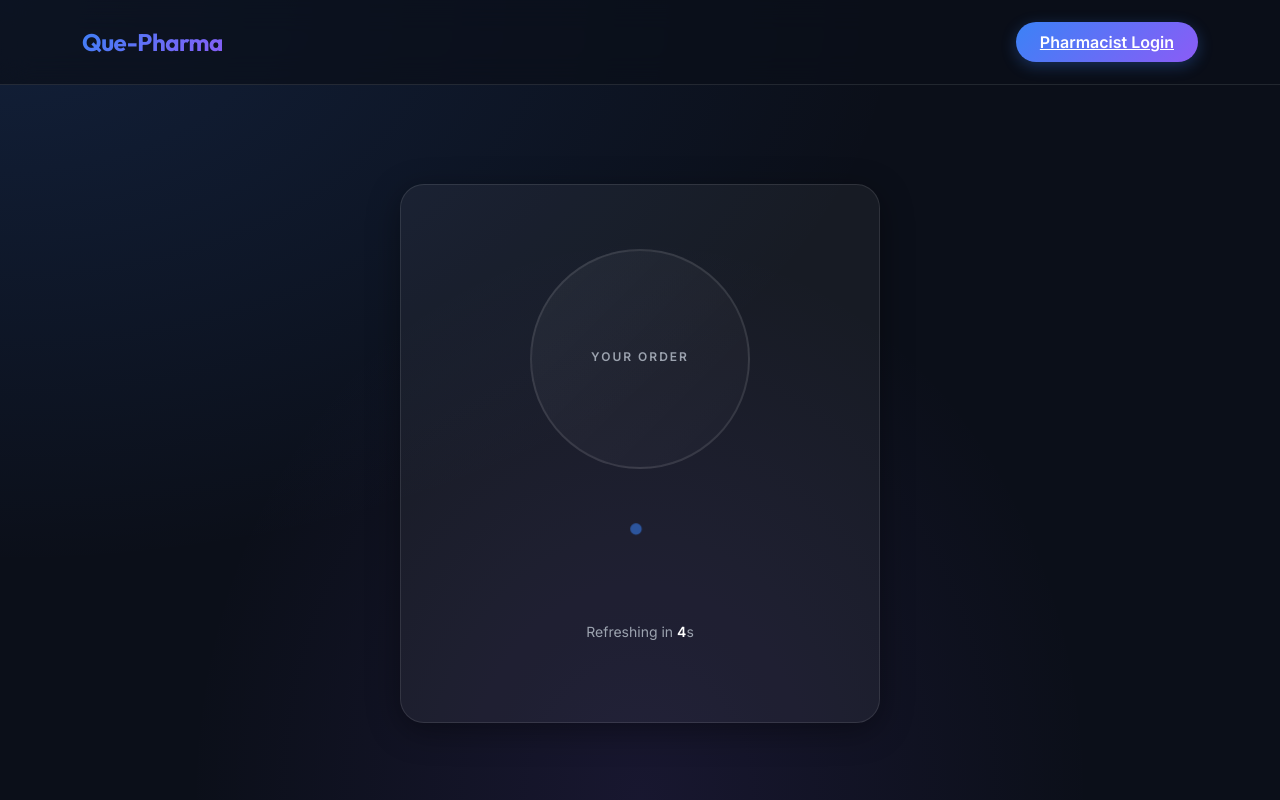
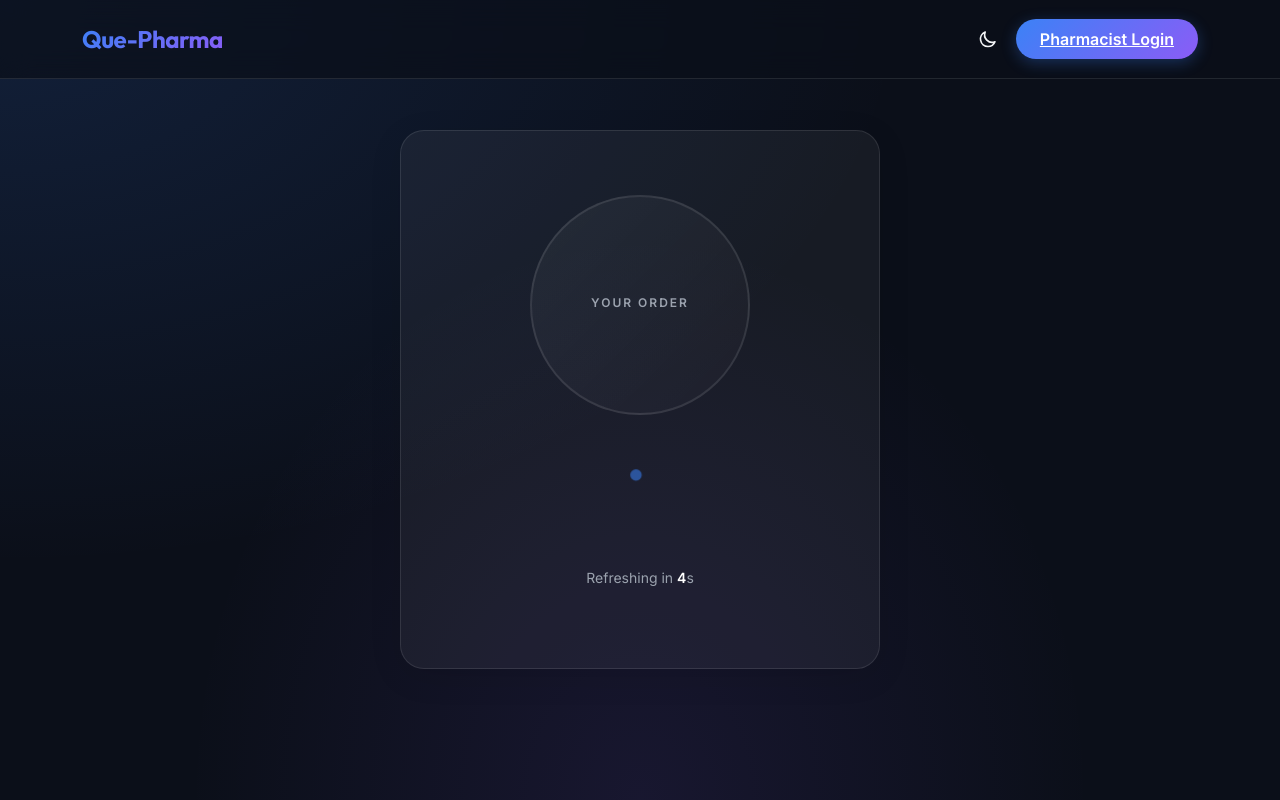
Before and after one commit to muazainal/que-pharma, a Django app: template queue_manager/templates/patient_status.html in a window 1280 px wide. Run offline with Django 5.2, Linux system fonts and the light colour scheme; the template is opened without the code that fills it, so the values that code supplies are empty.

Commit message:
feat: Implement a light/dark theme toggle with persistent user preference and update base CSS for both modes.

```diff
--- a/queue_manager/templates/base.html
+++ b/queue_manager/templates/base.html
@@ -19,6 +20,17 @@
             --accent-purple: #8B5CF6;
             --text-main: #F3F4F6;
             --text-muted: #9CA3AF;
+            --navbar-bg: rgba(11, 15, 25, 0.7);
+        }
+
+        [data-bs-theme="light"] {
+            /* Light Mode Overrides */
+            --bg-deep: #F3F4F6;
+            --card-glass: rgba(0, 0, 0, 0.03);
+            --card-border: rgba(0, 0, 0, 0.1);
+            --text-main: #1F2937;
+            --text-muted: #6B7280;
+            --navbar-bg: rgba(243, 244, 246, 0.8);
         }
 
         body {
@@ -27,13 +39,24 @@
             color: var(--text-main);
             min-height: 100vh;
             overflow-x: hidden;
+            transition: background-color 0.3s ease, color 0.3s ease;
+        }
+
+        [data-bs-theme="dark"] body {
             background-image:
                 radial-gradient(at 0% 0%, rgba(59, 130, 246, 0.15) 0, transparent 50%),
                 radial-gradient(at 50% 100%, rgba(139, 92, 246, 0.1) 0, transparent 50%);
         }
 
+        [data-bs-theme="light"] body {
+            background-image:
+                radial-gradient(at 0% 0%, rgba(59, 130, 246, 0.05) 0, transparent 50%),
+                radial-gradient(at 50% 100%, rgba(139, 92, 246, 0.05) 0, transparent 50%);
+        }
+
         h1, h2, h3, h4, h5, h6, .navbar-brand {
             font-family: 'Outfit', sans-serif;
+            color: var(--text-main);
         }
 
         /* Glassmorphism Classes */
@@ -43,15 +66,15 @@
             -webkit-backdrop-filter: blur(12px);
             border: 1px solid var(--card-border);
             border-radius: 24px;
-            box-shadow: 0 8px 32px 0 rgba(0, 0, 0, 0.37);
+            box-shadow: 0 8px 32px 0 rgba(0, 0, 0, 0.1);
         }
 
         .navbar {
-            background: rgba(11, 15, 25, 0.7);
+            background: var(--navbar-bg);
             backdrop-filter: blur(15px);
             -webkit-backdrop-filter: blur(15px);
             border-bottom: 1px solid var(--card-border);
-            padding: 1.2rem 0;
+            padding: 1rem 0;
             position: sticky;
             top: 0;
             z-index: 1000;
@@ -129,7 +149,29 @@
             color: var(--text-muted);
         }
 
-        /* Animations */
+        /* Theme Toggle styles */
+        .theme-toggle {
+            cursor: pointer;
+            padding: 10px;
+            border-radius: 50%;
+            transition: background 0.3s;
+            display: flex;
+            align-items: center;
+            justify-content: center;
+            color: var(--text-main);
+        }
+        .theme-toggle:hover {
+            background: var(--card-glass);
+        }
+
+        /* Nav right classes */
+        .auth-nav-link {
+            position: absolute;
+            top: 2rem;
+            right: 2rem;
+            z-index: 10;
+        }
+
         .reveal {
             animation: fadeIn 0.8s ease-out forwards;
         }
@@ -142,19 +184,26 @@
     {% block extra_css %}{% endblock %}
 </head>
 <body>
-    <nav class="navbar navbar-expand-lg mb-5">
+    <nav class="navbar navbar-expand-lg">
         <div class="container d-flex justify-content-between align-items-center">
             <a class="navbar-brand" href="/">Que-Pharma</a>
-            <div class="d-flex align-items-center gap-3">
+            <div class="d-flex align-items-center gap-2">
+                <!-- Theme Toggle -->
+                <div class="theme-toggle" id="themeToggle" title="Toggle Light/Dark Mode">
+                    <svg id="themeIcon" xmlns="http://www.w3.org/2000/svg" width="20" height="20" fill="none" viewBox="0 0 24 24" stroke="currentColor">
+                        <path stroke-linecap="round" stroke-linejoin="round" stroke-width="2" d="M20.354 15.354A9 9 0 018.646 3.646 9.003 9.003 0 0012 21a9.003 9.003 0 008.354-5.646z" />
+                    </svg>
+                </div>
+
                 {% if user.is_authenticated %}
-                <div class="d-none d-sm-flex flex-column text-end me-2">
+                <div class="d-none d-sm-flex flex-column text-end me-2 ms-2">
                     <span class="small text-muted-modern fw-medium">Pharmacist</span>
                     <span class="small fw-bold">{{ user.username }}</span>
                 </div>
                 <a href="{% url 'logout' %}" class="btn-modern btn-outline-modern py-2 px-4 shadow-sm">
                     Logout
                 </a>
-                {% else %}
+                {% elif not '/login/' in request.path and not '/signup/' in request.path %}
                 <a href="{% url 'login' %}" class="btn-modern btn-primary-modern py-2 px-4">
                     Pharmacist Login
                 </a>
@@ -169,6 +218,32 @@
 
     <!-- Bootstrap 5 Bundle JS -->
     <script src="https://cdn.jsdelivr.net/npm/bootstrap@5.3.0/dist/js/bootstrap.bundle.min.js"></script>
+    <script>
+        // Theme Toggle Logic
+        const themeToggle = document.getElementById('themeToggle');
+        const themeIcon = document.getElementById('themeIcon');
+        const html = document.documentElement;
+
+        const updateIcon = (theme) => {
+            if (theme === 'light') {
+                themeIcon.innerHTML = '<path stroke-linecap="round" stroke-linejoin="round" stroke-width="2" d="M12 3v1m0 16v1m9-9h-1M4 9H3m15.364 6.364l-.707-.707M6.343 6.343l-.707-.707m12.728 0l-.707.707M6.343 17.657l-.707.707M16 12a4 4 0 11-8 0 4 4 0 018 0z" />';
+            } else {
+                themeIcon.innerHTML = '<path stroke-linecap="round" stroke-linejoin="round" stroke-width="2" d="M20.354 15.354A9 9 0 018.646 3.646 9.003 9.003 0 0012 21a9.003 9.003 0 008.354-5.646z" />';
+            }
+        };
+
+        const savedTheme = localStorage.getItem('theme') || 'dark';
+        html.setAttribute('data-bs-theme', savedTheme);
+        updateIcon(savedTheme);
+
+        themeToggle.addEventListener('click', () => {
+            const currentTheme = html.getAttribute('data-bs-theme');
+            const newTheme = currentTheme === 'dark' ? 'light' : 'dark';
+            html.setAttribute('data-bs-theme', newTheme);
+            localStorage.setItem('theme', newTheme);
+            updateIcon(newTheme);
+        });
+    </script>
     <script src="/static/js/main.js"></script>
     {% block extra_js %}{% endblock %}
 </body>
```
Also changed, not shown: other parts of queue_manager/templates/base.html (+14 -16 lines), queue_manager/templates/registration/login.html (+24 -2 lines).
